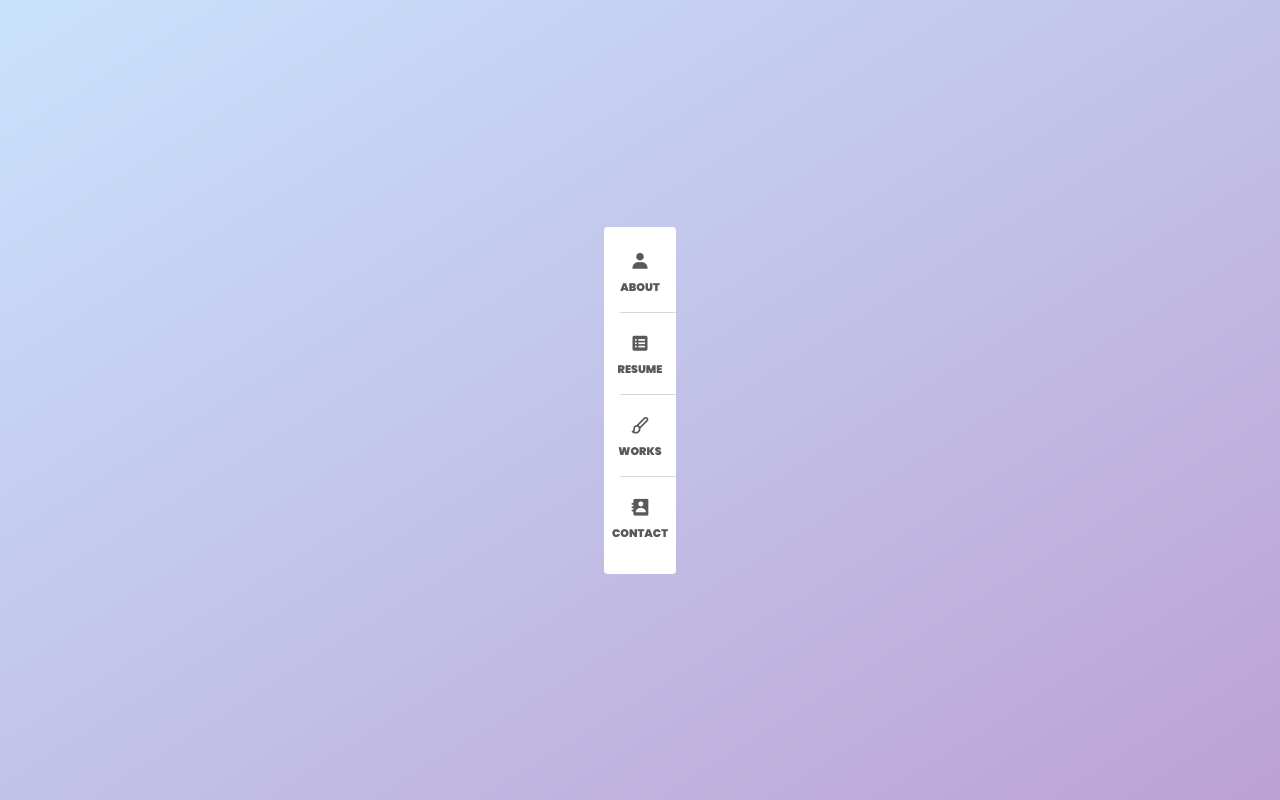
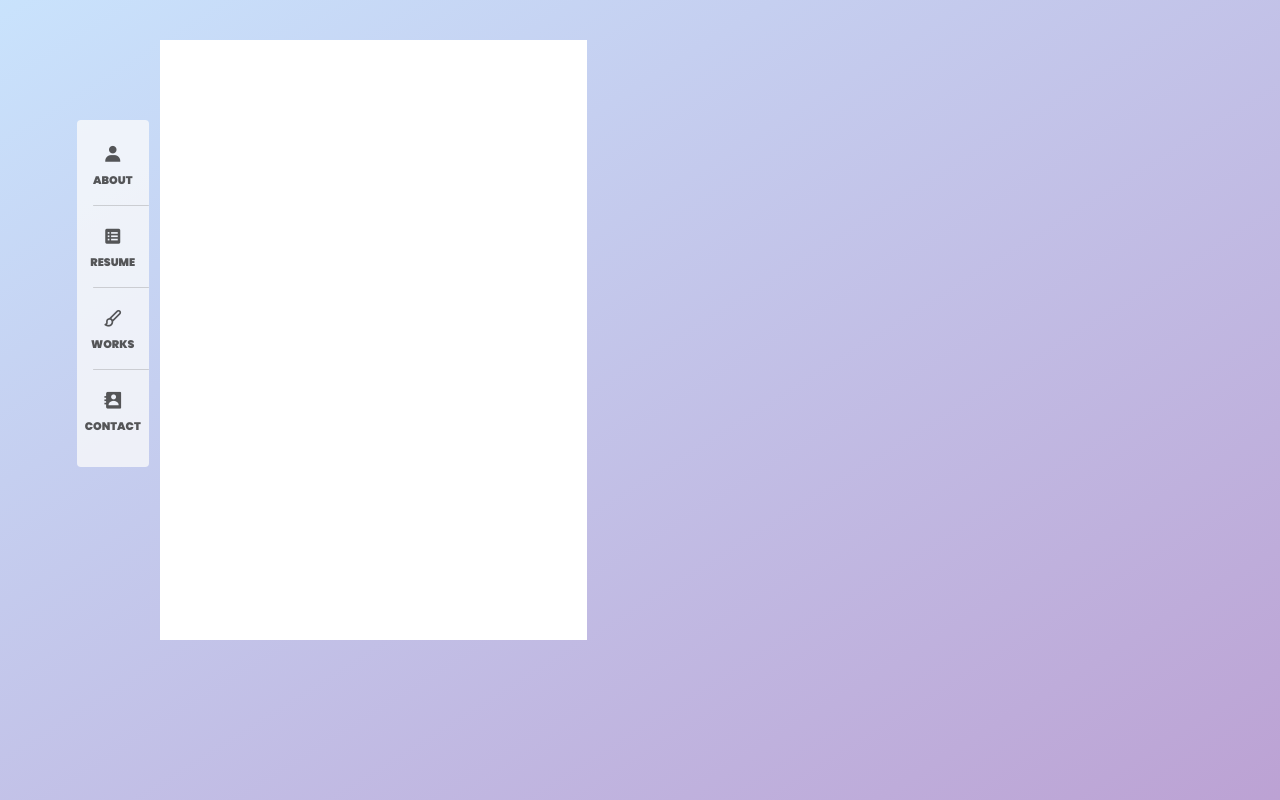
Before and after one commit to KeerthanaVenkatesann/Samarasam-FrontEnd-Developer, a plain HTML site: page index.html in a window 1280 px wide. Drawn offline with nearby package versions, Linux system fonts and the light colour scheme; a web font is replaced by a local one.

Commit message:
in progress

```diff
--- a/index.html
+++ b/index.html
@@ -10,12 +10,12 @@
     <link href='https://unpkg.com/boxicons@2.1.4/css/boxicons.min.css' rel='stylesheet'>
 </head>
 <body
-class="d-flex justify-content-center align-items-center
+class="d-flex  align-items-center
        vh-100"
 >
 
     <!-- Navbar -->
-    <nav class="navbar navbar-light rounded bg-white vh-50 ">
+    <nav class="navbar navbar-light rounded" id="navStyle">
         <ul class="navbar-nav p-2 text-center ">
             <li class="nav-item mb-1">
                 <a
@@ -66,6 +66,17 @@ class="d-flex justify-content-center align-items-center
     </nav>
     <!-- x-- Navbar -- x -->
 
+    <section>
+        <div class="ones col-4 h-75">
+
+        </div>
+    </section>
+    <aside>
+        <div id="ones">
+
+        </div>
+    </aside>
+
     <script src="script.js"></script>
 </body>
 </html>
--- a/style.css
+++ b/style.css
@@ -5,6 +5,12 @@
 }
 body{
     background-image: linear-gradient(to right bottom, rgba(91, 169, 247, 0.329), rgba(181, 152, 207, 0.905));
+}
+#navStyle{
+    background-color: rgba(252, 252, 252, 0.765);
+    position: absolute;
+    left: 6%;
+    top: 15%;
 }
 .nav-item a{
     font: 900 11px 'Sedan','Poppins',sans-serif;
@@ -17,3 +23,11 @@ body{
     border-radius: 15px;
     background-color: rgba(128, 128, 128, 0.801);
 }
+.ones{
+    position: absolute;
+    left: 12.5%;
+    top:5%;
+    background-color: white;
+    /* width: 80vh;
+    height:90vh; */
+}
```
